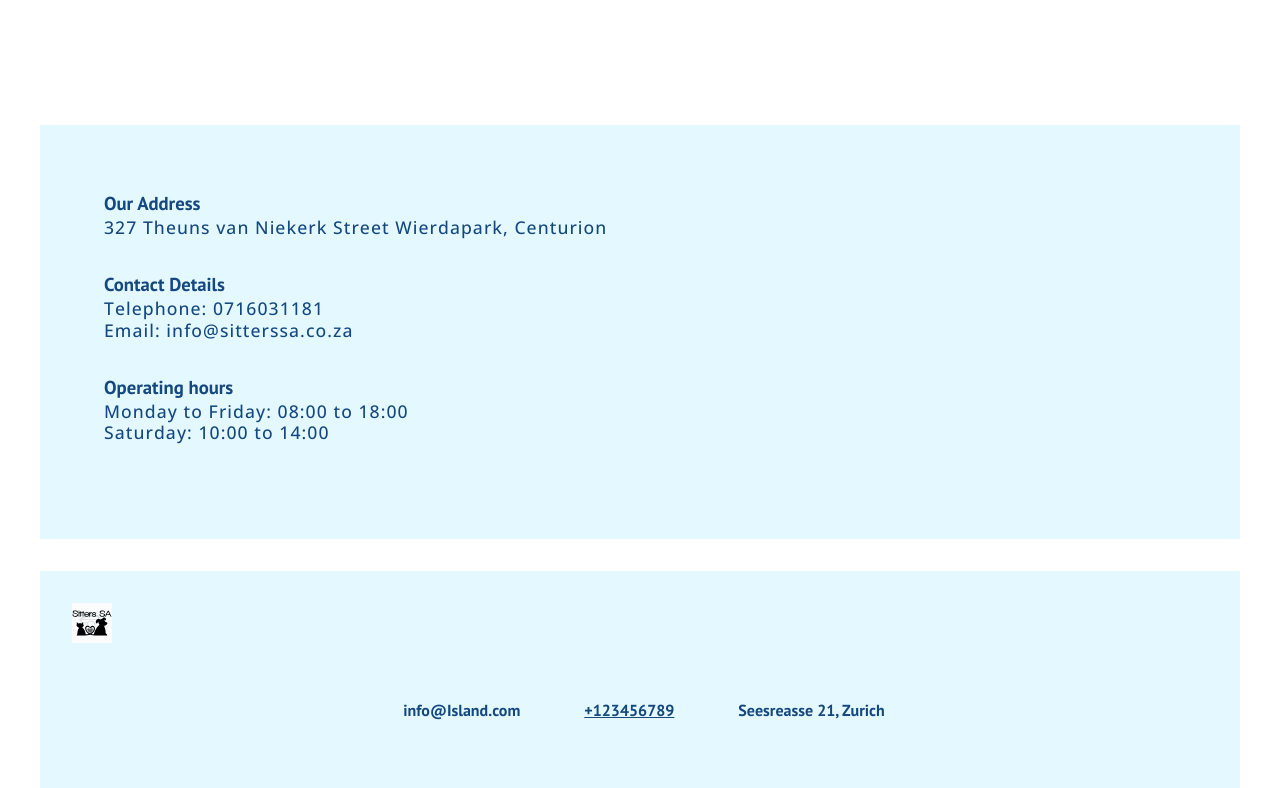
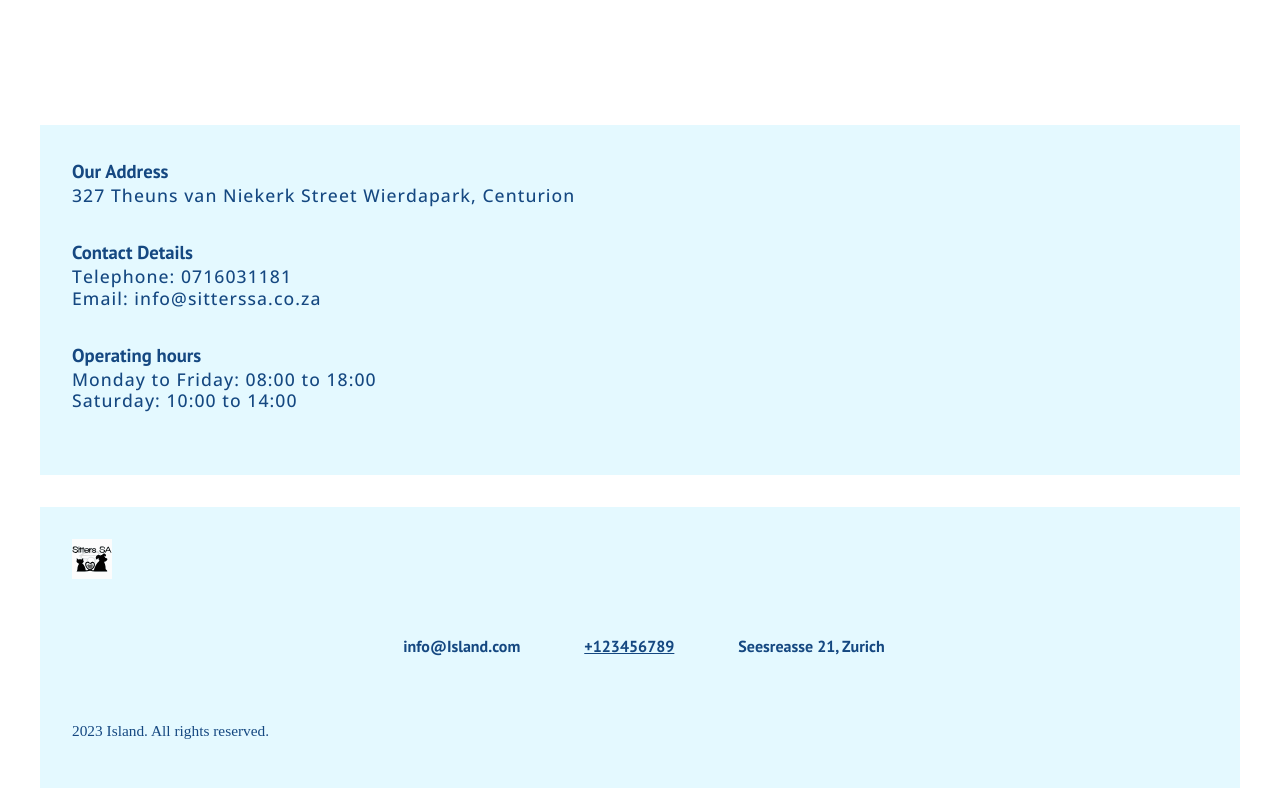
Before and after one commit to mericadev/Sitters-SA, a plain HTML site: page contact-us-page.html in a window 1280 px wide. Shown: the part 1164-1952 px from the top of the page. Drawn offline with nearby package versions, Linux system fonts and the light colour scheme.

Commit message:
css update

```diff
--- a/styles/contact-form.css
+++ b/styles/contact-form.css
@@ -10,7 +10,7 @@
 main {
     max-width: 90vw;
     margin: 0 auto;
-    min-width: 450px;
+    min-width: 320px;
     width: 837px;
     h2 {
         font-size: 2em;
--- a/styles/contact-us-page.css
+++ b/styles/contact-us-page.css
@@ -6,7 +6,7 @@
     --background-azure: #E4F9FF;
 }
 main{
-  min-width: 515px;
+  min-width: 320px;
 }
 .page-title {
     background-image: url(../images/undraw_welcoming_re_x0qo.svg);
@@ -31,7 +31,7 @@ main{
 
   .details-section {
     background-color: var(--background-azure);
-    padding: 4rem;
+    padding: 2rem;
     margin-bottom: 2rem;
     max-width: 1200px;
     margin: 0 auto;
```
